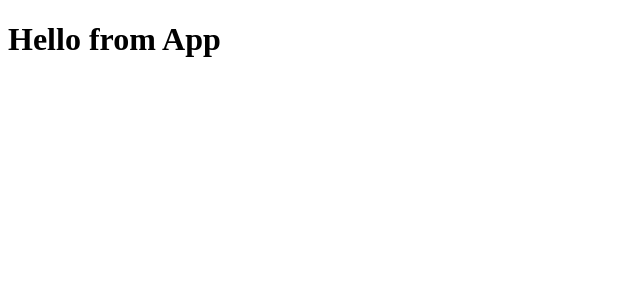
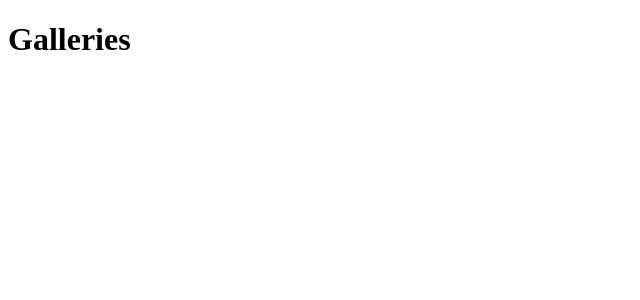
Before and after one commit to rlattanz1/wk10_d5, a React (Create React App) app in the folder practice-for-week-14-react-router-art-museum-long-practice-main/art-museum/: page / in a window 1280 px wide. Shown: the top 300 px of the page, without its empty margins (0-640 px from the left). Built offline with nearby package versions, Linux system fonts and the light colour scheme.

Commit message:
added gallery navigation

```diff
--- a/practice-for-week-14-react-router-art-museum-long-practice-main/art-museum/src/App.js
+++ b/practice-for-week-14-react-router-art-museum-long-practice-main/art-museum/src/App.js
@@ -1,10 +1,11 @@
 import harvardArt from './data/harvardArt.js';
+import GalleryNavigation from './components/GalleryNavigation';
 
 function App() {
   // const art = Object.values(harvardArt)
-  console.log(harvardArt)
+  console.log(harvardArt);
   return (
-    <h1>Hello from App</h1>
+    <GalleryNavigation />
   );
 }
 
--- /dev/null
+++ b/practice-for-week-14-react-router-art-museum-long-practice-main/art-museum/src/components/GalleryNavigation/index.jsx
@@ -0,0 +1,7 @@
+function GalleryNavigation() {
+  return (
+    <h1>Galleries</h1>
+  )
+}
+
+export default GalleryNavigation;
--- a/practice-for-week-14-react-router-art-museum-long-practice-main/art-museum/src/index.js
+++ b/practice-for-week-14-react-router-art-museum-long-practice-main/art-museum/src/index.jsx
@@ -13,9 +13,11 @@ function Root() {
 }
 
 
+
+
 ReactDOM.render(
   <React.StrictMode>
     <Root />
   </React.StrictMode>,
   document.getElementById('root')
-);
+  );
```
